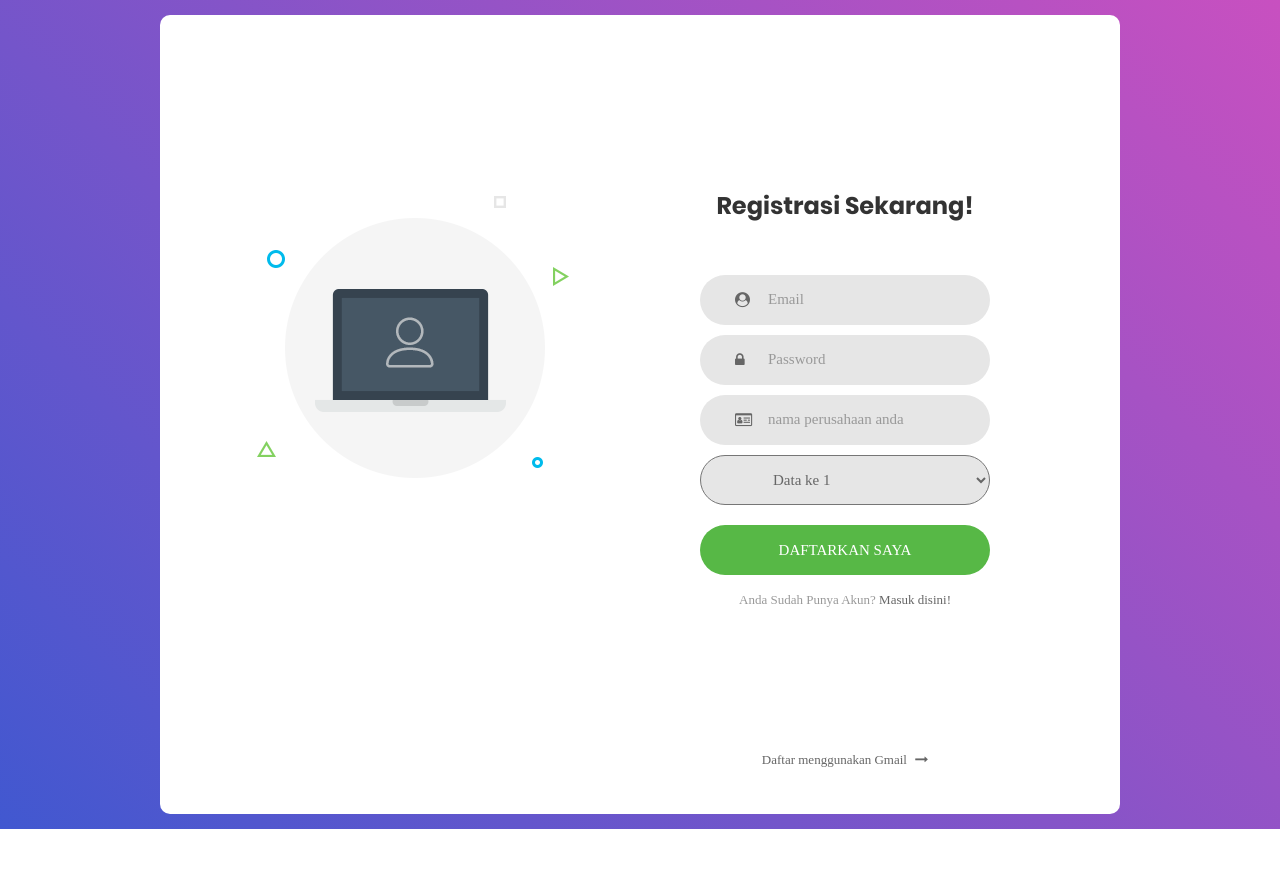
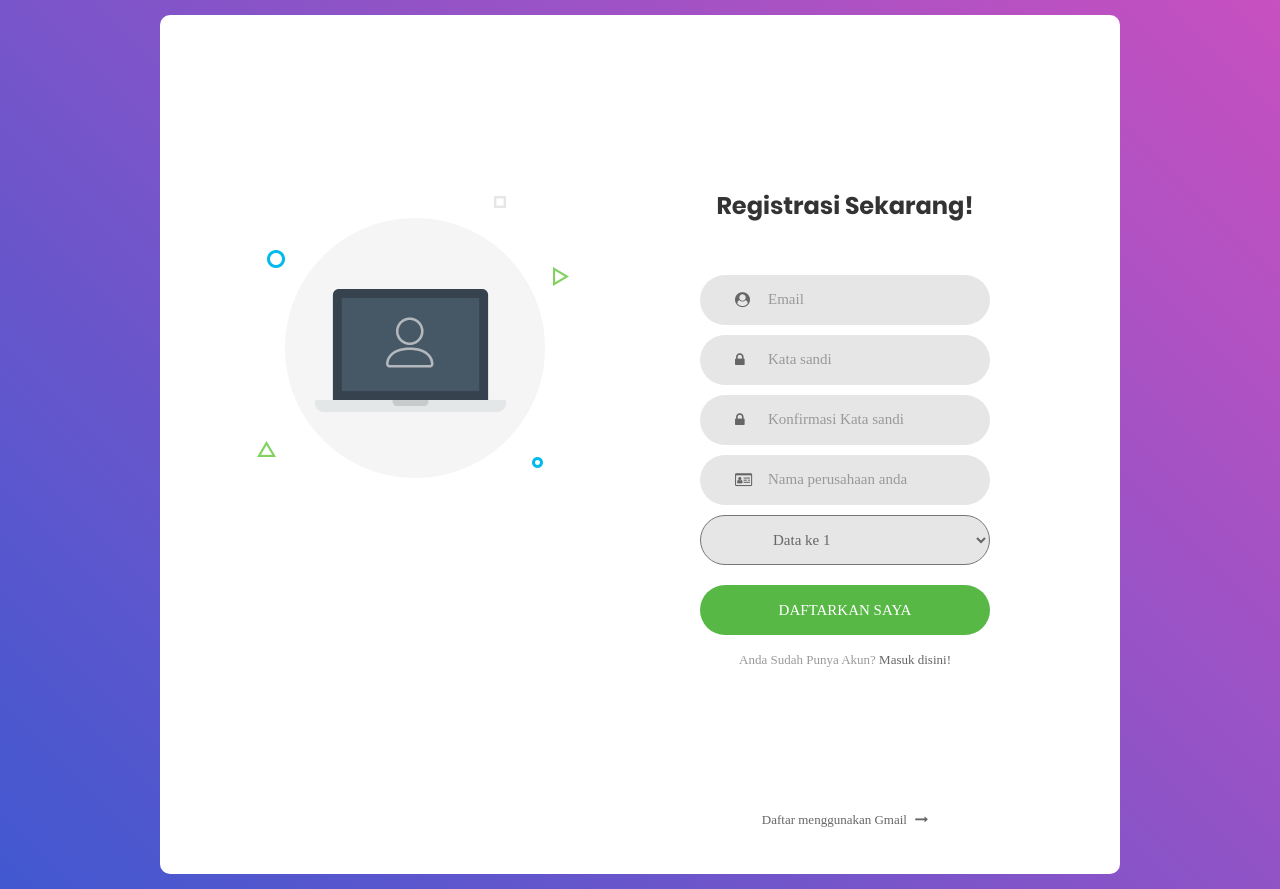
Before and after one commit to afrizaldea/anotero-platform, a PHP site: page /anotero-platform/user/register.php in a window 1280 px wide. Before the commit the page ends 829 px from the top, so only its background shows below. Run offline with PHP 8.4, Linux system fonts and the light colour scheme; some web fonts are replaced.

Commit message:
version 1.1.15 register modified design

```diff
--- a/user/register.php
+++ b/user/register.php
@@ -43,16 +43,23 @@
 						</span>
 					</div>
 
-					<div class="wrap-input100 validate-input" data-validate = "Password harus di inputkan">
-						<input class="input100" type="password" name="password" placeholder="Password">
+					<div class="wrap-input100 validate-input" data-validate = "Kata sandi harus di inputkan">
+						<input class="input100" type="password" name="password" placeholder="Kata sandi">
 						<span class="focus-input100"></span>
 						<span class="symbol-input100">
 							<i class="fa fa-lock" aria-hidden="true"></i>
 						</span>
 					</div>
 
-                    <div class="wrap-input100 validate-input" data-validate = "masukan nama perusahaan anda">
-						<input class="input100" type="text" name="nama_perusahaan" placeholder="nama perusahaan anda">
+                    <div class="wrap-input100 validate-input" data-validate = "Kata sandi harus di inputkan">
+						<input class="input100" type="password" name="password" placeholder="Konfirmasi Kata sandi">
+						<span class="focus-input100"></span>
+						<span class="symbol-input100">
+							<i class="fa fa-lock" aria-hidden="true"></i>
+						</span>
+					</div>
+                    <div class="wrap-input100 validate-input" data-validate = "Masukan nama perusahaan anda">
+						<input class="input100" type="text" name="nama_perusahaan" placeholder="Nama perusahaan anda">
 						<span class="focus-input100"></span>
 						<span class="symbol-input100">
 							<i class="fa fa-id-card-o" aria-hidden="true"></i>
@@ -83,7 +90,7 @@
 						<span class="txt1">
 							Anda Sudah Punya Akun?
 						</span>
-						<a class="txt2" href="#">
+						<a class="txt2" href="login.php">
 							Masuk disini!
 						</a>
 					</div>
```
